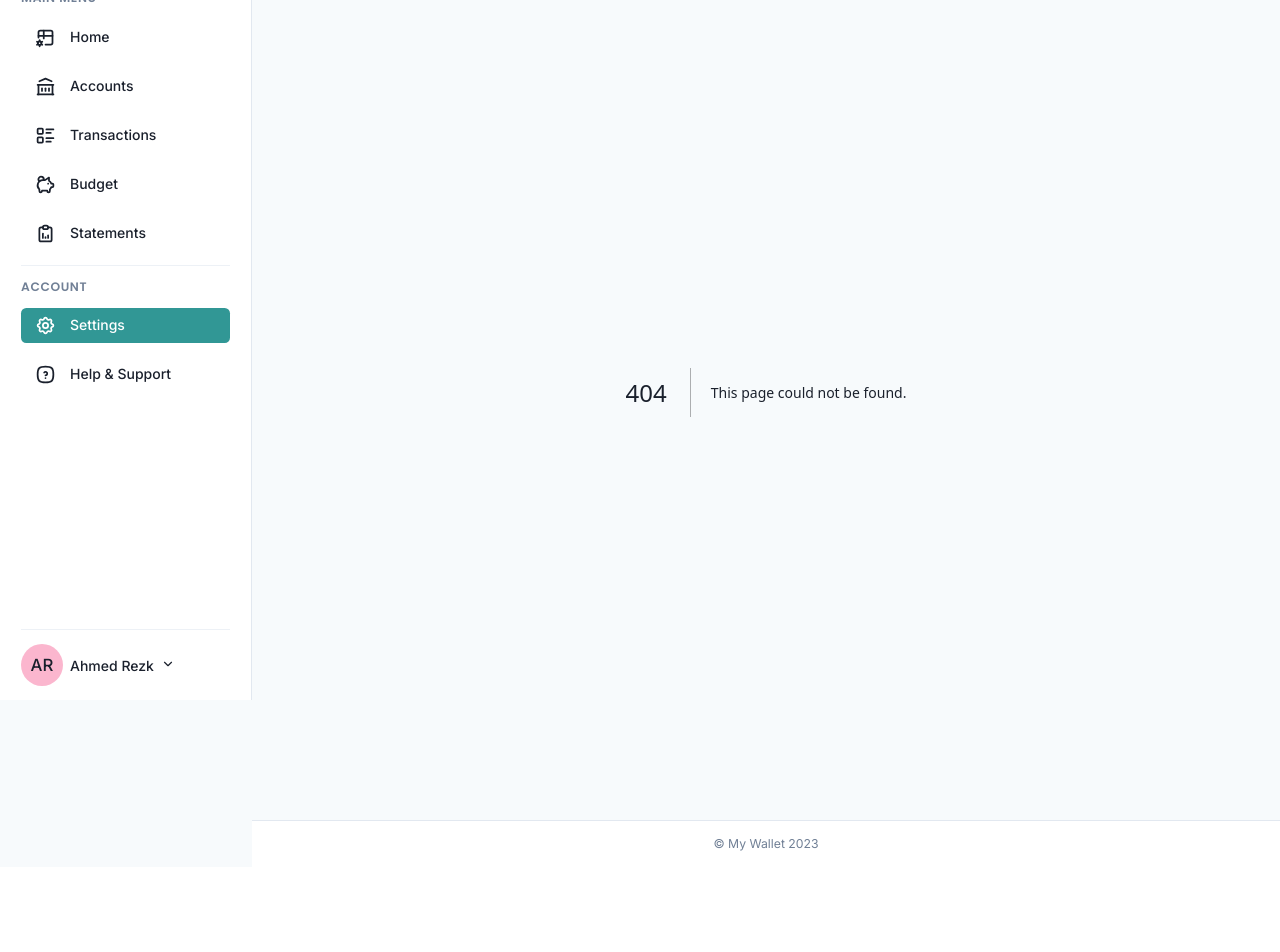
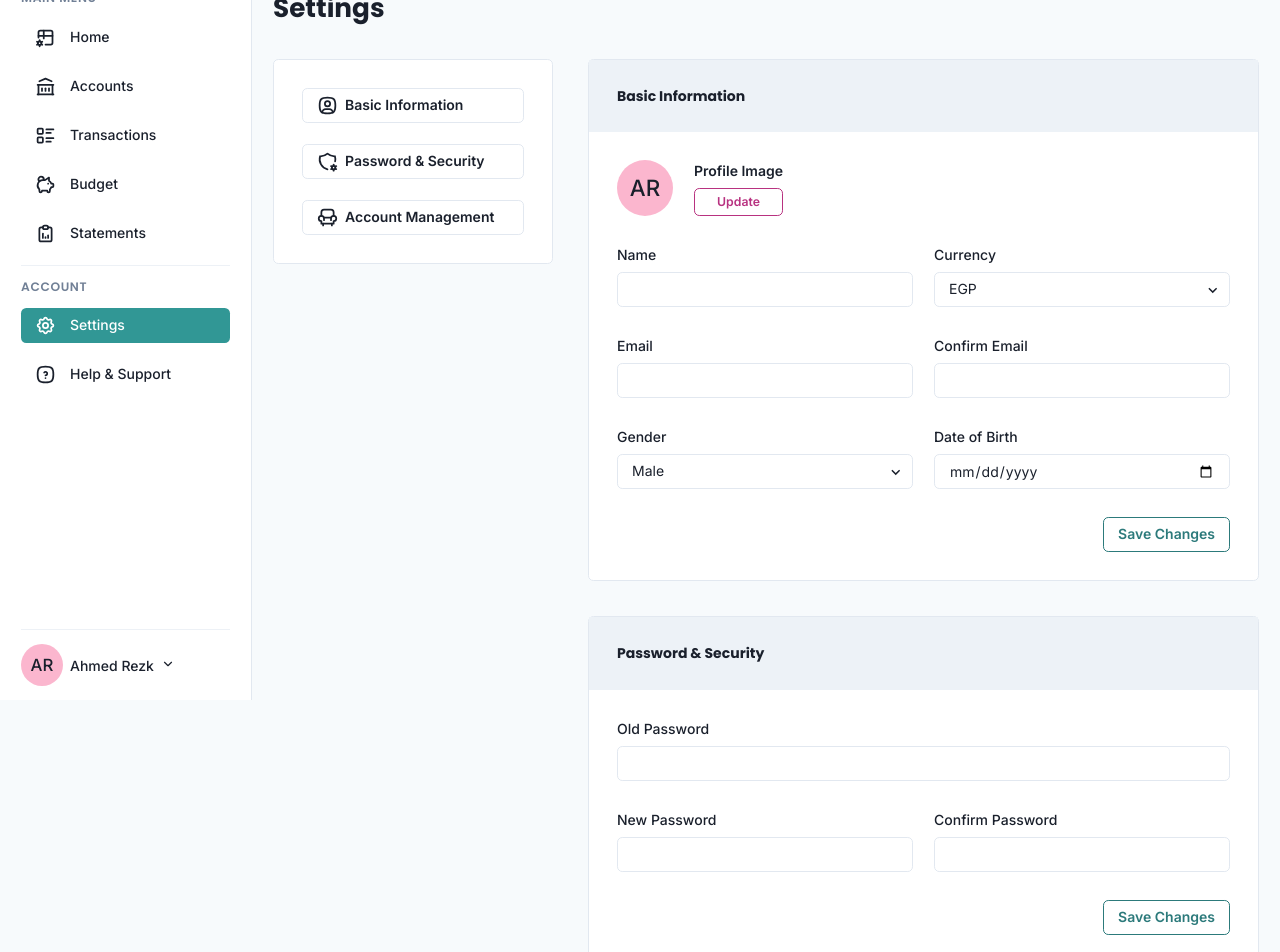
Before and after one commit to ahmedpve/dashboard-starter-nextjs, a Next.js app: page /settings in a window 1280 px wide. Before the commit this address had no page. Shown: the part 100-1052 px from the top of the page. Before the commit the page ends 967 px from the top, so only its background shows below. Built offline with nearby package versions, Linux system fonts and the light colour scheme.

Commit message:
Add user settings page

```diff
--- /dev/null
+++ b/src/pages/settings/index.tsx
@@ -0,0 +1,189 @@
+import {
+  Avatar,
+  Box,
+  Button,
+  Card,
+  FormControl,
+  FormLabel,
+  Heading,
+  Icon,
+  Input,
+  Select,
+  Text,
+} from "@chakra-ui/react";
+import NextLink from "next/link";
+import { TbArmchair2, TbShieldCog, TbUserSquareRounded } from "react-icons/tb";
+import Seo from "../../components/elements/seo";
+import { users } from "../../data/users";
+
+export default function Settings() {
+  const PAGE_TITLE = "Settings";
+
+  return (
+    <>
+      <Seo title={PAGE_TITLE} />
+
+      <Heading as="h2" size="lg" mb="space-xl">
+        {PAGE_TITLE}
+      </Heading>
+      <Box display="flex" alignItems="flex-start" gap="space-xl">
+        <Card
+          display={{ base: "none", md: "flex" }}
+          flexDirection="column"
+          alignItems="flex-start"
+          gap="space-md"
+          position="sticky"
+          top="10vh"
+          w="xs"
+          p="space-lg"
+          bgColor="bg.clear"
+        >
+          <Button
+            as={NextLink}
+            href="#basic-information"
+            variant="outline"
+            leftIcon={<Icon as={TbUserSquareRounded} boxSize="6" />}
+            justifyContent="flex-start"
+            w="full"
+          >
+            Basic Information
+          </Button>
+          <Button
+            as={NextLink}
+            href="#pass-security"
+            variant="outline"
+            leftIcon={<Icon as={TbShieldCog} boxSize="6" />}
+            justifyContent="flex-start"
+            w="full"
+          >
+            Password & Security
+          </Button>
+          <Button
+            as={NextLink}
+            href="#account-management"
+            variant="outline"
+            leftIcon={<Icon as={TbArmchair2} boxSize="6" />}
+            justifyContent="flex-start"
+            w="full"
+          >
+            Account Management
+          </Button>
+        </Card>
+        <Box flexGrow="1" display="flex" flexDirection="column" gap="space-xl">
+          <Card bgColor="bg.clear">
+            <Box as="header" p="space-lg" bgColor="neutral.100">
+              <Heading as="h6" id="basic-information" size="sm">
+                Basic Information
+              </Heading>
+            </Box>
+            <Box as="form" display="flex" flexDirection="column" gap="space-lg" p="space-lg">
+              <Box display="flex" alignItems="center" gap="space-md">
+                <Avatar src={users[0].image.url} name={users[0].name} size="lg" bgColor="secondary.light" />
+                <Box display="flex" flexDirection="column" gap="space-xs">
+                  <Text fontWeight="semibold">Profile Image</Text>
+                  <Button colorScheme="secondary" size="sm" variant="outline">
+                    Update
+                  </Button>
+                </Box>
+              </Box>
+              <Box display="flex" alignItems="center" gap="space-md">
+                <FormControl>
+                  <FormLabel>Name</FormLabel>
+                  <Input />
+                </FormControl>
+                <FormControl>
+                  <FormLabel>Currency</FormLabel>
+                  <Select>
+                    {["EGP", "EUR", "USD"].map((o) => (
+                      <option key={o} value={0}>
+                        {o}
+                      </option>
+                    ))}
+                  </Select>
+                </FormControl>
+              </Box>
+              <Box display="flex" alignItems="center" gap="space-md">
+                <FormControl>
+                  <FormLabel>Email</FormLabel>
+                  <Input />
+                </FormControl>
+                <FormControl>
+                  <FormLabel>Confirm Email</FormLabel>
+                  <Input />
+                </FormControl>
+              </Box>
+              <Box display="flex" alignItems="center" gap="space-md">
+                <FormControl>
+                  <FormLabel>Gender</FormLabel>
+                  <Select>
+                    {["Male", "Female"].map((o) => (
+                      <option key={o} value={0}>
+                        {o}
+                      </option>
+                    ))}
+                  </Select>
+                </FormControl>
+                <FormControl>
+                  <FormLabel>Date of Birth</FormLabel>
+                  <Input type="date" />
+                </FormControl>
+              </Box>
+              <Box display="flex" justifyContent="flex-end">
+                <Button colorScheme="primary" variant="outline">
+                  Save Changes
+                </Button>
+              </Box>
+            </Box>
+          </Card>
+          <Card bgColor="bg.clear">
+            <Box as="header" p="space-lg" bgColor="neutral.100">
+              <Heading as="h6" id="pass-security" size="sm">
+                Password & Security
+              </Heading>
+            </Box>
+            <Box as="form" display="flex" flexDirection="column" gap="space-lg" p="space-lg">
+              <Box display="flex" alignItems="center" gap="space-md">
+                <FormControl>
+                  <FormLabel>Old Password</FormLabel>
+                  <Input />
+                </FormControl>
+              </Box>
+              <Box display="flex" alignItems="center" gap="space-md">
+                <FormControl>
+                  <FormLabel>New Password</FormLabel>
+                  <Input />
+                </FormControl>
+                <FormControl>
+                  <FormLabel>Confirm Password</FormLabel>
+                  <Input />
+                </FormControl>
+              </Box>
+              <Box display="flex" justifyContent="flex-end">
+                <Button colorScheme="primary" variant="outline">
+                  Save Changes
+                </Button>
+              </Box>
+            </Box>
+          </Card>
+          <Card bgColor="bg.clear">
+            <Box as="header" p="space-lg" bgColor="neutral.100">
+              <Heading as="h6" id="account-management" size="sm">
+                Account Management
+              </Heading>
+            </Box>
+            <Box as="form" display="flex" flexDirection="column" gap="space-lg" p="space-lg">
+              <Box display="flex" justifyContent="space-between">
+                <FormLabel>Reset All My Data</FormLabel>
+                <Button colorScheme="yellow">Reset</Button>
+              </Box>
+              <Box display="flex" justifyContent="space-between">
+                <FormLabel>Delete My Account</FormLabel>
+                <Button colorScheme="red">Delete</Button>
+              </Box>
+            </Box>
+          </Card>
+        </Box>
+      </Box>
+    </>
+  );
+}
```
